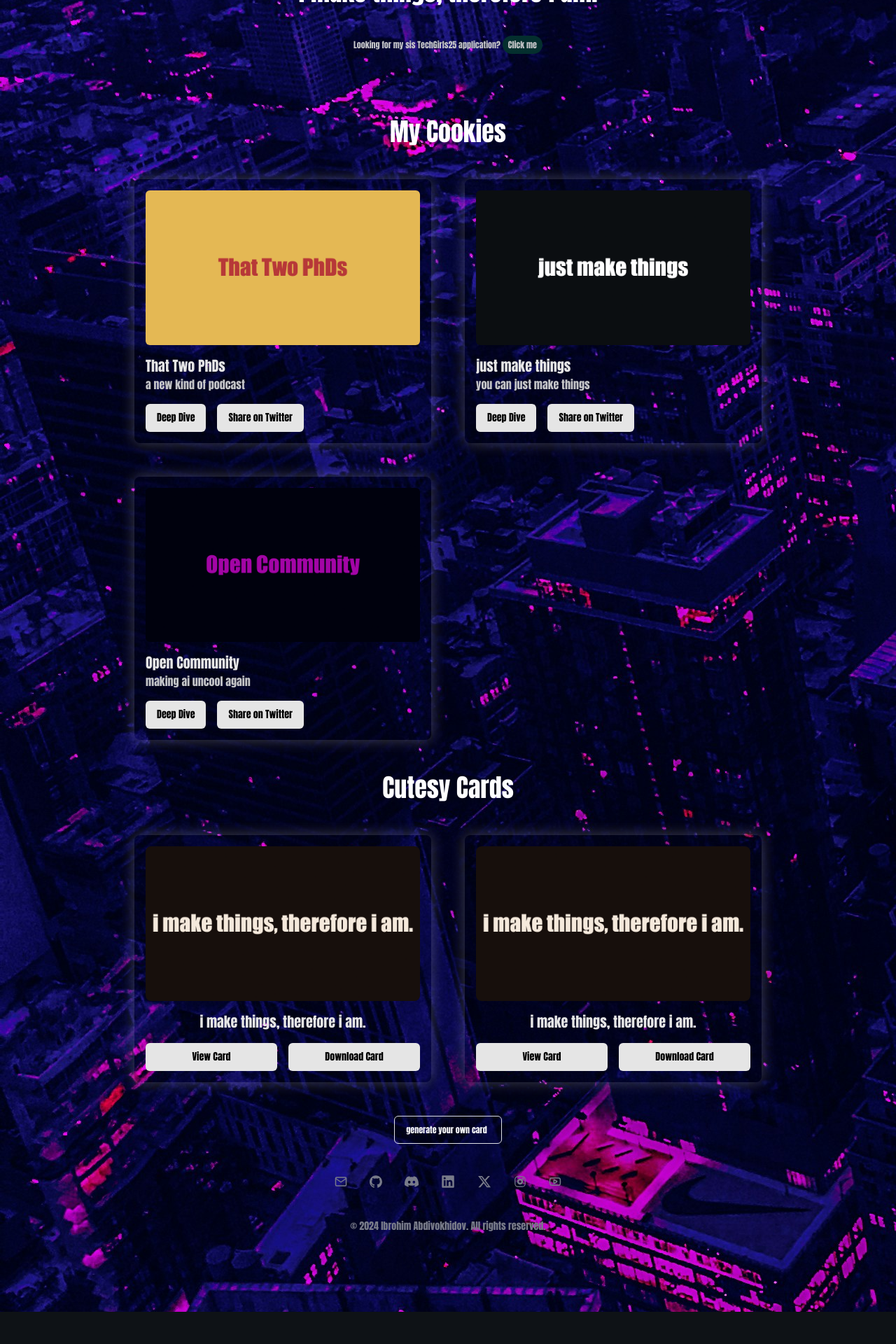
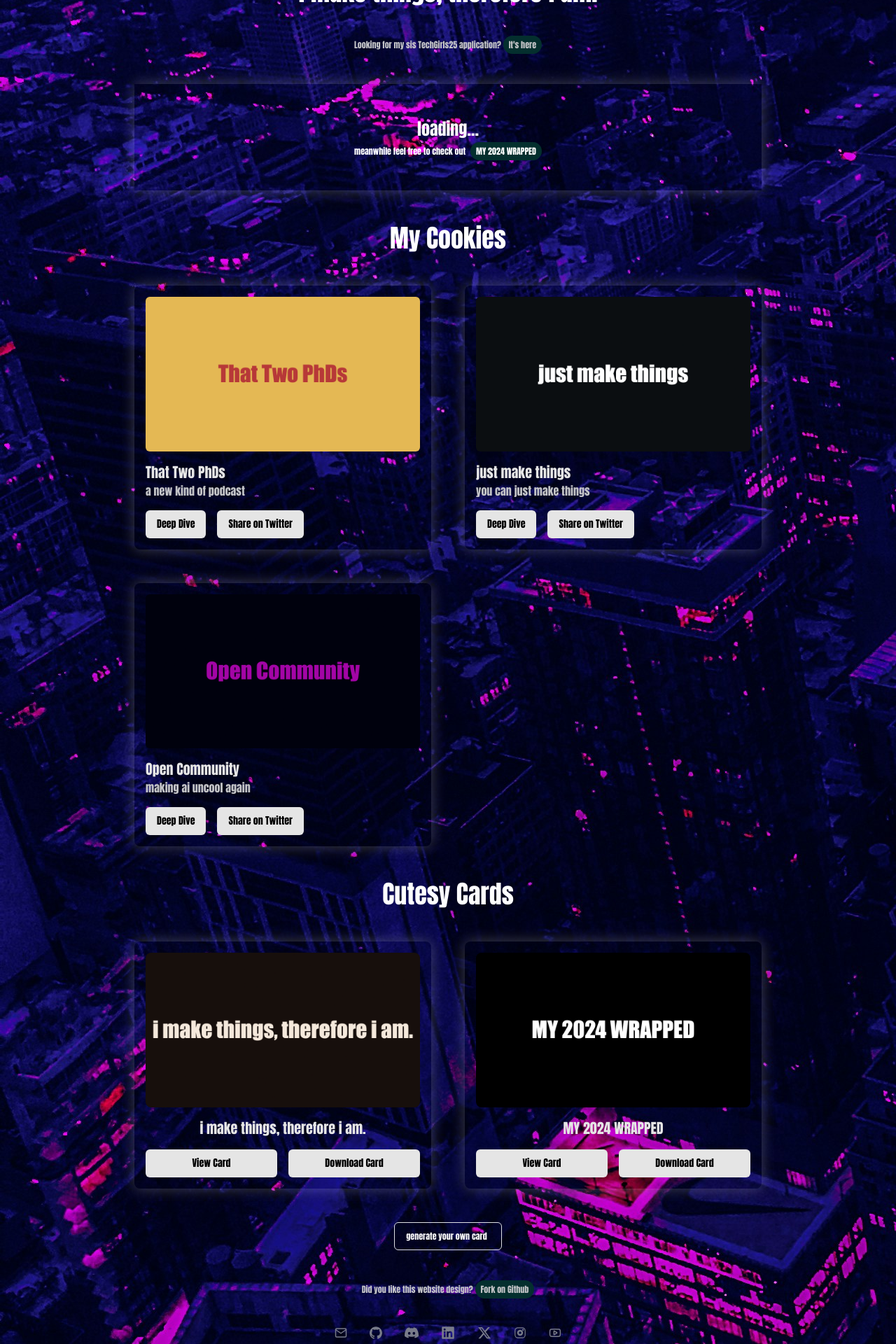
Before and after one commit to abdibrokhim/imcook.in, a Next.js app: page / in a window 1280 px wide. Shown: the part 220-2140 px from the top of the page at 70% size. Before the commit the page ends 2094 px from the top, so only its background shows below. Built offline with nearby package versions, Linux system fonts and the light colour scheme.

Commit message:
you may fork this website

```diff
--- a/src/app/JustMakeThings/page.tsx
+++ b/src/app/JustMakeThings/page.tsx
@@ -183,6 +183,7 @@ export default function Home() {
             <span className='mr-1'>generate your own card</span>
           </Button>
         </div>
+        <p className='text-xs text-[var(--text-b)] text-center'>Did you like this website design? <a className='hover:text-[hsl(var(--teal-700))] transition duration-300 px-2 py-1 bg-[hsl(var(--teal-100))] rounded-full' href='https://github.com/abdibrokhim/imcook.in' target='_blank'>Fork on Github</a></p>
       </main>
       <Footer />
     </div>
--- a/src/app/OpenCommunity/page.tsx
+++ b/src/app/OpenCommunity/page.tsx
@@ -317,6 +317,7 @@ export default function Home() {
             <span className='mr-1'>generate your own card</span>
           </Button>
         </div>
+        <p className='text-xs text-[var(--text-b)] text-center'>Did you like this website design? <a className='hover:text-[hsl(var(--teal-700))] transition duration-300 px-2 py-1 bg-[hsl(var(--teal-100))] rounded-full' href='https://github.com/abdibrokhim/imcook.in' target='_blank'>Fork on Github</a></p>
       </main>
       <Footer />
     </div>
--- a/src/app/ThatTwoPhDs/page.tsx
+++ b/src/app/ThatTwoPhDs/page.tsx
@@ -289,6 +289,7 @@ export default function Home() {
             <span className='mr-1'>generate your own card</span>
           </Button>
         </div>
+        <p className='text-xs text-[var(--text-b)] text-center'>Did you like this website design? <a className='hover:text-[hsl(var(--teal-700))] transition duration-300 px-2 py-1 bg-[hsl(var(--teal-100))] rounded-full' href='https://github.com/abdibrokhim/imcook.in' target='_blank'>Fork on Github</a></p>
       </main>
       <Footer />
     </div>
--- a/src/app/page.tsx
+++ b/src/app/page.tsx
@@ -43,8 +43,8 @@ export default function Home() {
     },
     {
       id: 1,
-      name: 'i make things, therefore i am.',
-      imgPath: '/cards/i-make-things-therefore-i-am.png',
+      name: 'MY 2024 WRAPPED',
+      imgPath: '/cards/my2024wrapped.png',
     },
   ]
 
@@ -79,9 +79,10 @@ export default function Home() {
         <h1 className="text-4xl sm:text-5xl md:text-6xl font-bold text-center">Ibrohim Abdivokhidov</h1>
 
         <h1 className="text-2xl sm:text-3xl md:text-4xl font-bold text-center">&quot;i make things, therefore i am.&quot;</h1>
-        <p className='text-xs text-[var(--text-b)] text-center'>Looking for my sis TechGirls25 application? <a className='hover:text-[hsl(var(--teal-700))] transition duration-300 px-2 py-1 bg-[hsl(var(--teal-100))] rounded-full' href='/sis/techgirls25' target='_blank'>Click me</a></p>
-        <div className="mb-8 flex justify-center shadow-[0_0_20px_rgba(255,255,255,0.25)]">
-
+        <p className='text-xs text-[var(--text-b)] text-center'>Looking for my sis TechGirls25 application? <a className='hover:text-[hsl(var(--teal-700))] transition duration-300 px-2 py-1 bg-[hsl(var(--teal-100))] rounded-full' href='/sis/techgirls25' target='_blank'>It's here</a></p>
+        <div className="flex flex-col p-12 justify-center items-center shadow-[0_0_20px_rgba(255,255,255,0.25)]">
+          <p className='animate-pulse text-2xl'>loading...</p>
+          <p className='text-xs mt-2'>meanwhile feel free to check out <a className='ml-1 hover:text-[hsl(var(--teal-700))] transition duration-300 px-2 py-1 bg-[hsl(var(--teal-100))] rounded-full' href='https://github.com/abdibrokhim/wrapped24' target='_blank'>MY 2024 WRAPPED</a></p>
         </div>
 
         <h1 className="text-2xl sm:text-3xl md:text-4xl font-bold text-center">My Cookies</h1>
@@ -167,6 +168,7 @@ export default function Home() {
             <span className='mr-1'>generate your own card</span>
           </Button>
         </div>
+        <p className='text-xs text-[var(--text-b)] text-center'>Did you like this website design? <a className='hover:text-[hsl(var(--teal-700))] transition duration-300 px-2 py-1 bg-[hsl(var(--teal-100))] rounded-full' href='https://github.com/abdibrokhim/imcook.in' target='_blank'>Fork on Github</a></p>
       </main>
       <Footer />
     </div>
```
Also changed, not shown: public/cards/my2024wrapped.png (added).
